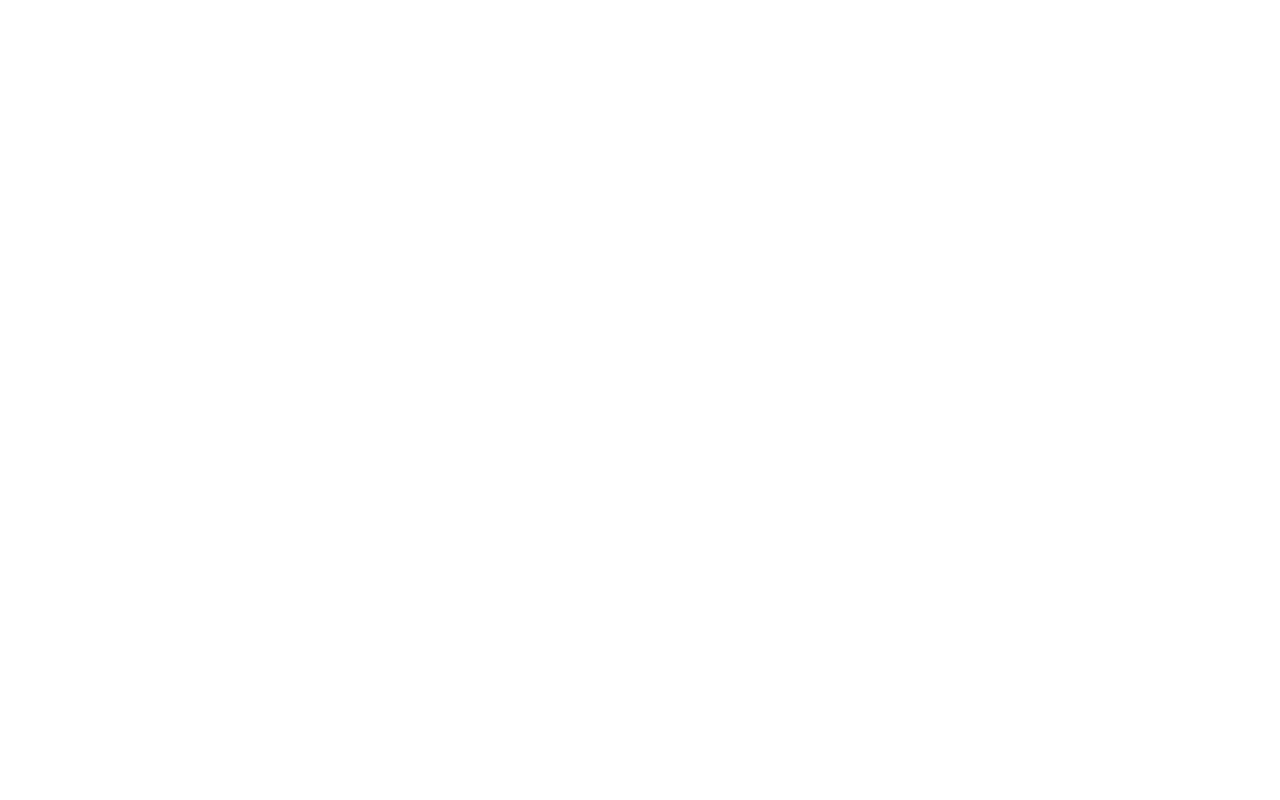
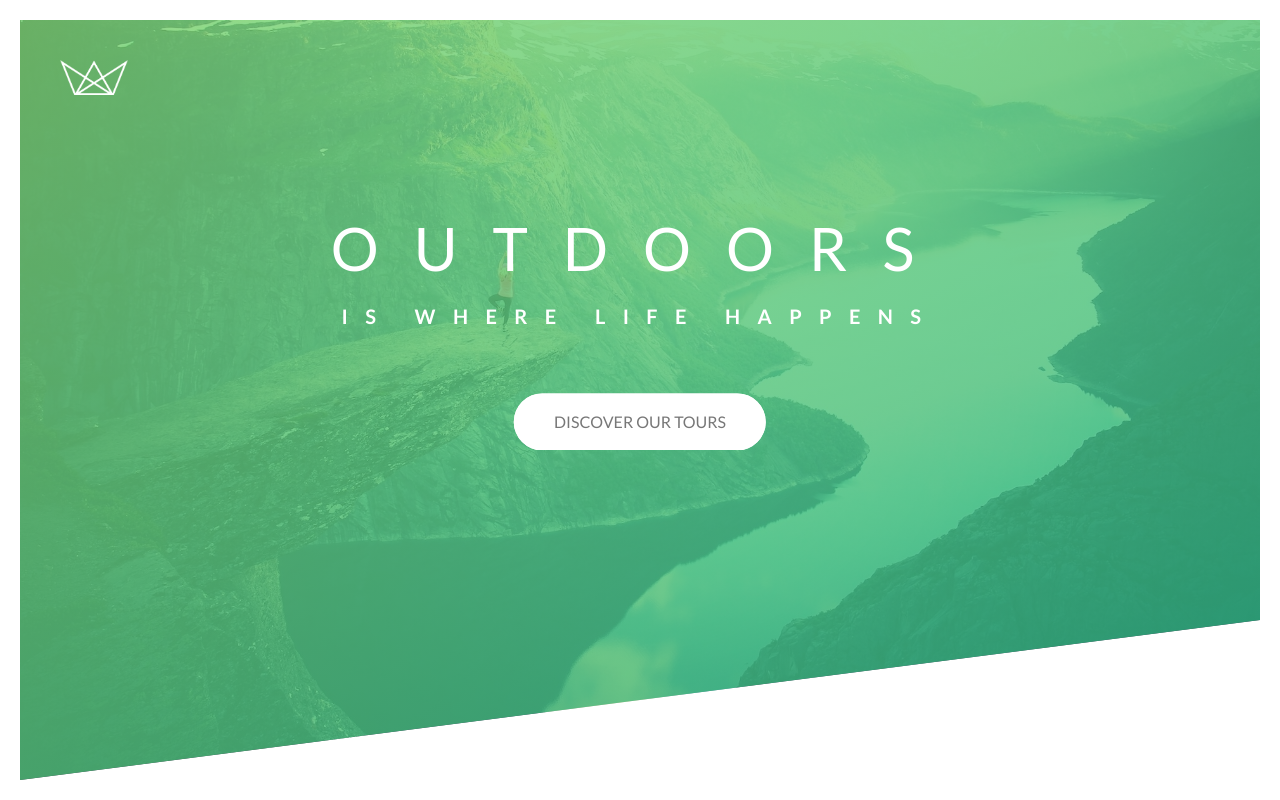
Before and after one commit to kirilgg/NatoursPage, a plain HTML site: page index.html in a window 1280 px wide. Drawn offline with Linux system fonts and the light colour scheme.

Commit message:
Added header

```diff
--- a/css/styles.css
+++ b/css/styles.css
@@ -9,5 +9,164 @@ body {
   font-weight: 400;
   font-size: 16px;
   line-height: 1.7;
-    color:#777;
+  color: #777;
+  padding: 20px;
 }
+
+.header {
+  height: 95vh;
+  background-image: linear-gradient(
+      to right bottom,
+      rgba(126, 213, 111, 0.8),
+      rgba(40, 180, 133, 0.8)
+    ),
+    url(../img/hero.jpg);
+  background-size: cover;
+  background-position: center;
+  clip-path: polygon(0 0, 100% 0, 100% 75vh, 0 100%);
+  position: relative;
+}
+
+.logo-box {
+  position: absolute;
+  top: 40px;
+  left: 40px;
+}
+
+.logo {
+  height: 35px;
+}
+
+.text-box {
+  position: absolute;
+  top: 40%;
+  left: 50%;
+  text-align: center;
+  backface-visibility: hidden;
+  transform: translate(-50%, -50%);
+}
+
+.heading-primary {
+  color: #fff;
+  text-transform: uppercase;
+  margin-bottom: 60px;
+}
+
+.heading-primary-main {
+  display: block;
+  font-size: 60px;
+  font-weight: 400;
+  letter-spacing: 35px;
+  animation-name: moveFromLeft;
+  animation-duration: 0.8s;
+  animation-delay: 0s;
+}
+
+.heading-primary-sub {
+  display: block;
+  font-size: 20px;
+  font-weight: 700;
+  letter-spacing: 17.4px;
+  animation-name: moveFromRight;
+  animation-duration: 0.8s;
+  animation-delay: 0s;
+}
+
+@keyframes moveFromLeft {
+  0% {
+    opacity: 0.1;
+    transform: translateX(-100px);
+  }
+  60% {
+    transform: translateX(10px);
+  }
+  75% {
+    transform: translateX(-5px);
+  }
+  100% {
+    opacity: 1;
+    transform: translate(0);
+  }
+}
+
+@keyframes moveFromRight {
+  0% {
+    opacity: 0.1;
+    transform: translateX(100px);
+  }
+  60% {
+    transform: translateX(-10px);
+  }
+  75% {
+    transform: translateX(5px);
+  }
+  100% {
+    opacity: 1;
+    transform: translate(0);
+  }
+}
+
+@keyframes moveFromTop {
+  0% {
+    opacity: 0;
+    transform: translatey(30px);
+  }
+  100% {
+    opacity: 1;
+    transform: translate(0);
+  }
+}
+.btn:link,
+.btn:visited {
+  text-transform: uppercase;
+  text-decoration: none;
+  padding: 15px 40px;
+  display: inline-block;
+  border-radius: 100px;
+  transition: all 0.2s;
+  position: relative;
+}
+
+.btn:hover {
+  transform: translateY(-3px);
+  box-shadow: 0 10px 20px rgba(0, 0, 0, 0.2);
+}
+
+.btn:active {
+  transform: translateY(-1px);
+  box-shadow: 0 5px 10px rgba(0, 0, 0, 0.2);
+}
+
+.btn-white {
+  background-color: #fff;
+  color: #777;
+}
+
+.btn::after {
+  content: "";
+  display: inline-block;
+  height: 100%;
+  width: 100%;
+  border-radius: 100px;
+  position: absolute;
+  top: 0;
+  left: 0;
+  z-index: -1;
+  transition: all 0.2s;
+}
+
+.btn-white::after {
+  background-color: #fff;
+}
+
+.btn:hover::after {
+  transform: scale(1.5);
+  opacity: 0;
+}
+
+.btn-animation {
+  animation-name: moveFromTop;
+  animation-duration: 0.5s;
+  animation-delay: 0.2s;
+  animation-fill-mode: backwards;
+}
--- a/index.html
+++ b/index.html
@@ -14,7 +14,20 @@
 </head>
 
 <body>
+    <header class="header">
+        <div class="logo-box">
+            <img src="img/logo-white.png" alt="Logo" class="logo">
+        </div>
 
+        <div class="text-box">
+            <h1 class="heading-primary">
+                <span class="heading-primary-main">Outdoors</span>
+                <span class="heading-primary-sub">is where life happens</span>
+            </h1>
+
+            <a href="#" class="btn btn-white btn-animation">Discover our tours</a>
+        </div>
+    </header>
 </body>
 
 </html>
```
Also changed, not shown: img/hero.jpg (added), img/logo-white.png (added). Lines whose indentation alone changed are shown as unchanged.
